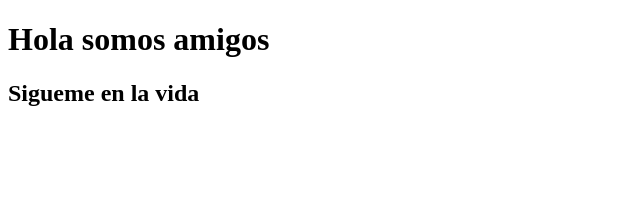
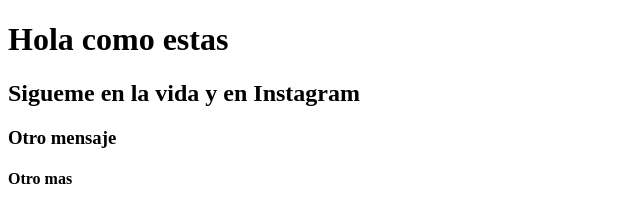
Before and after one commit to cessarruiiz/proyectoPrework, a plain HTML site: page index.html in a window 1280 px wide. Shown: the whole page, without its empty margins (0-640 px from the left). Drawn offline with Linux system fonts and the light colour scheme.

Commit message:
Nueva actualizacion de headers

```diff
--- a/index.html
+++ b/index.html
@@ -9,8 +9,10 @@
 </head>
 
 <body>
-    <h1>Hola somos amigos</h1>
-    <h2>Sigueme en la vida</h2>
+    <h1>Hola como estas</h1>
+    <h2>Sigueme en la vida y en Instagram</h2>
+    <h3>Otro mensaje</h3>
+    <h4>Otro mas</h4>
 </body>
 
 </html>
```
Also changed, not shown: adios.css (added), hola.js (added).
